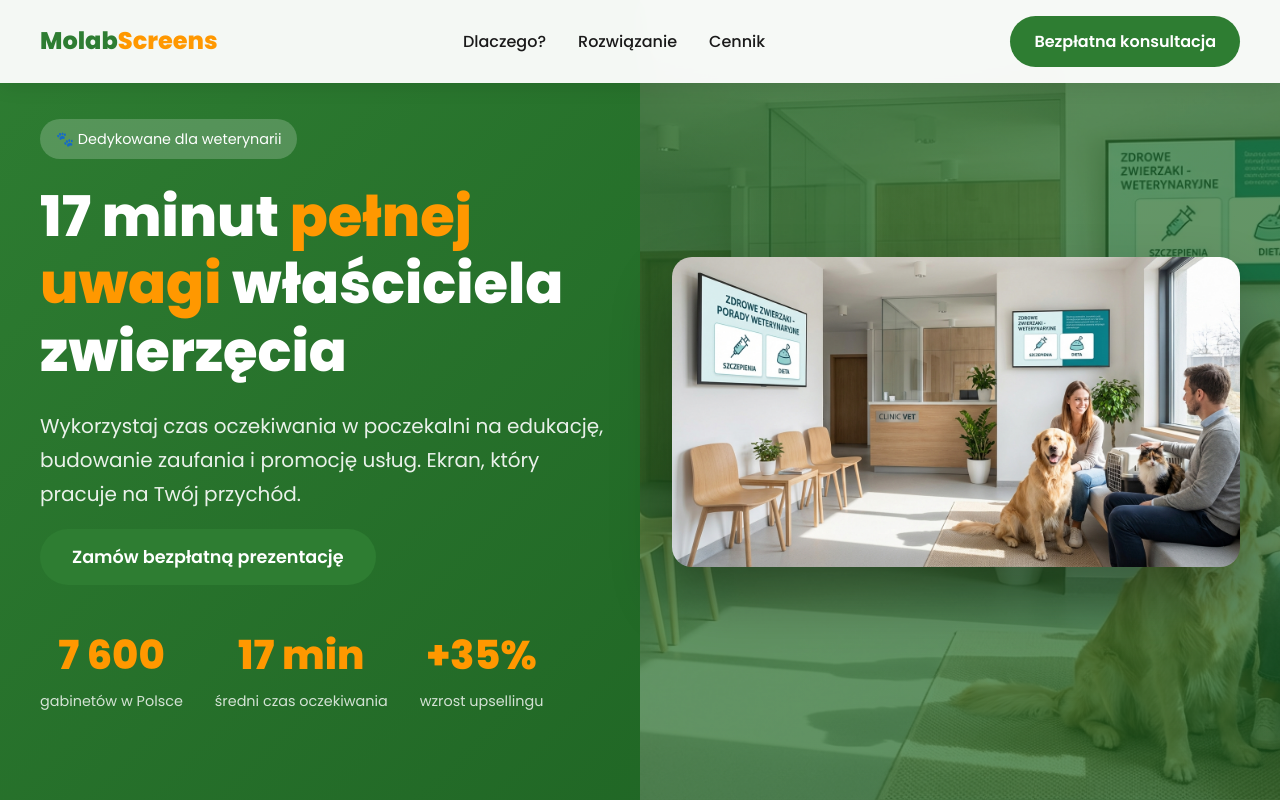
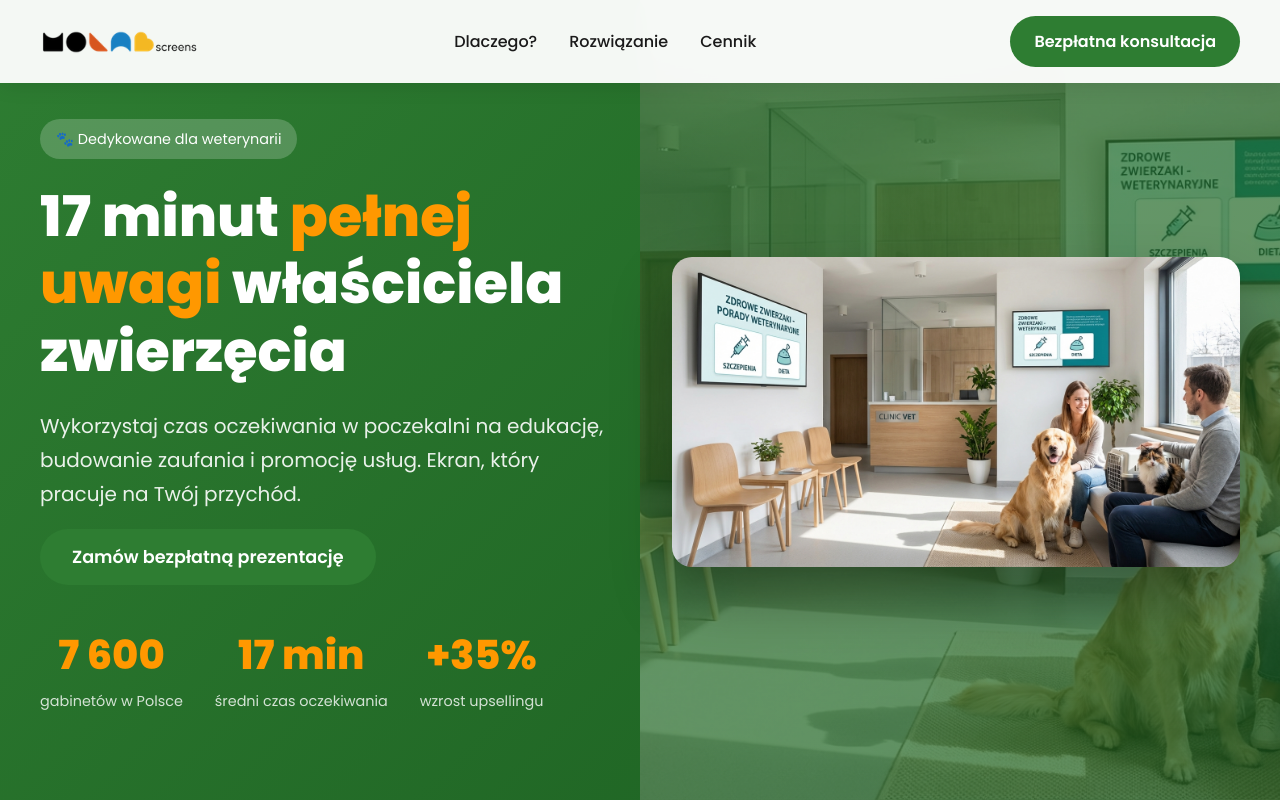
Before and after one commit to mistereq83/molab-weterynaria, a plain HTML site: page index.html in a window 1280 px wide. Shown: the top 801 px of the page. Drawn offline with Linux system fonts and the light colour scheme.

Commit message:
Dodano logo Molab Screens (obrazek zamiast tekstu)

```diff
--- a/index.html
+++ b/index.html
@@ -53,13 +53,19 @@
         }
 
         .logo {
-            font-weight: 800;
-            font-size: 1.5rem;
-            color: var(--primary);
+            display: flex;
+            align-items: center;
         }
 
-        .logo span {
-            color: var(--accent);
+        .logo-img {
+            height: 32px;
+            width: auto;
+        }
+
+        .footer-logo-img {
+            height: 28px;
+            width: auto;
+            filter: brightness(0) invert(1);
         }
 
         .nav-links {
@@ -729,7 +735,7 @@
     <!-- Header -->
     <header class="header">
         <div class="header-inner">
-            <div class="logo">Molab<span>Screens</span></div>
+            <div class="logo"><img src="molab-screens-logo.png" alt="Molab Screens" class="logo-img"></div>
             <nav>
                 <ul class="nav-links">
                     <li><a href="#problem">Dlaczego?</a></li>
@@ -992,7 +998,7 @@
 
     <!-- Footer -->
     <footer class="footer">
-        <div class="logo footer-logo">Molab<span>Screens</span></div>
+        <div class="logo footer-logo"><img src="molab-screens-logo.png" alt="Molab Screens" class="footer-logo-img"></div>
         <p>Digital signage dla gabinetów weterynaryjnych</p>
         <p style="margin-top: 1rem;">© 2026 Molab. Wszystkie prawa zastrzeżone.</p>
     </footer>
```
Also changed, not shown: molab-screens-logo.png (added).
